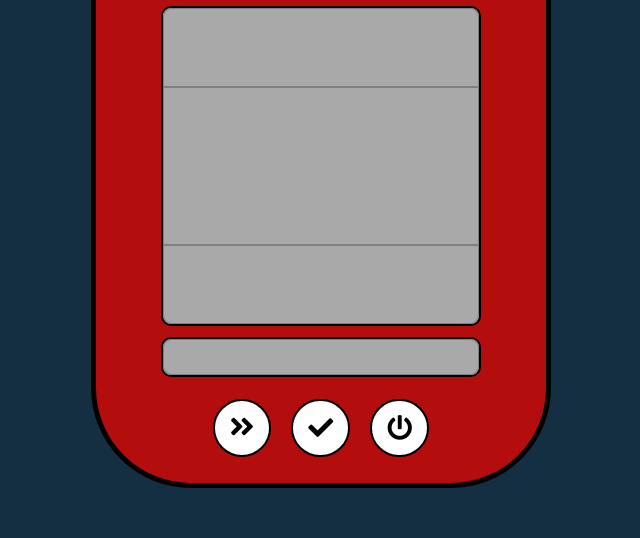
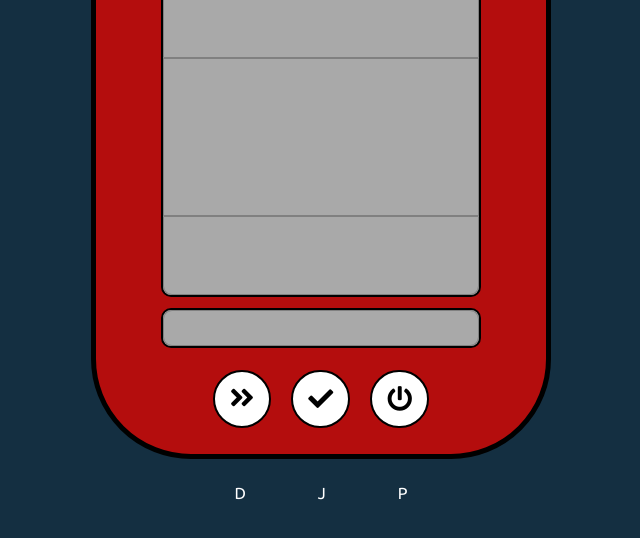
Before and after one commit to missmercy0310/Creature-Keeper, a plain HTML site: page index.html in a window 1280 px wide. Shown: the part 212-750 px from the top of the page, without its empty margins (319-959 px from the left). Drawn offline with nearby package versions, Linux system fonts and the light colour scheme; a web font is replaced by a local one.

Commit message:
Added key binding hints

```diff
--- a/index.html
+++ b/index.html
@@ -41,5 +41,10 @@
             <button class="button" id="power"><i class="fas fa-power-off"></i></button>
         </section>
     </main>
+    <section id="letterKeys">
+        <p id="dKey">D</p>
+        <p id="dKey">J</p>
+        <p id="dKey">P</p>
+    </section>
 </body>
 </html>
--- a/styles/main.css
+++ b/styles/main.css
@@ -10,8 +10,10 @@ body {
     font-family: 'Ubuntu', sans-serif;
     height: 100vh;
     display: flex;
+    flex-direction: column;
     justify-content: center;
     align-items: center;
+    gap: 10px;
     background-color: rgb(20, 47, 65);
 }
 
@@ -188,6 +190,12 @@ i {
     font-size: 28px;
 }
 
+#letterKeys {
+    color: white;
+    display: flex;
+    gap: 42px;
+}
+
 img {
     width: 100%;
 }
```
